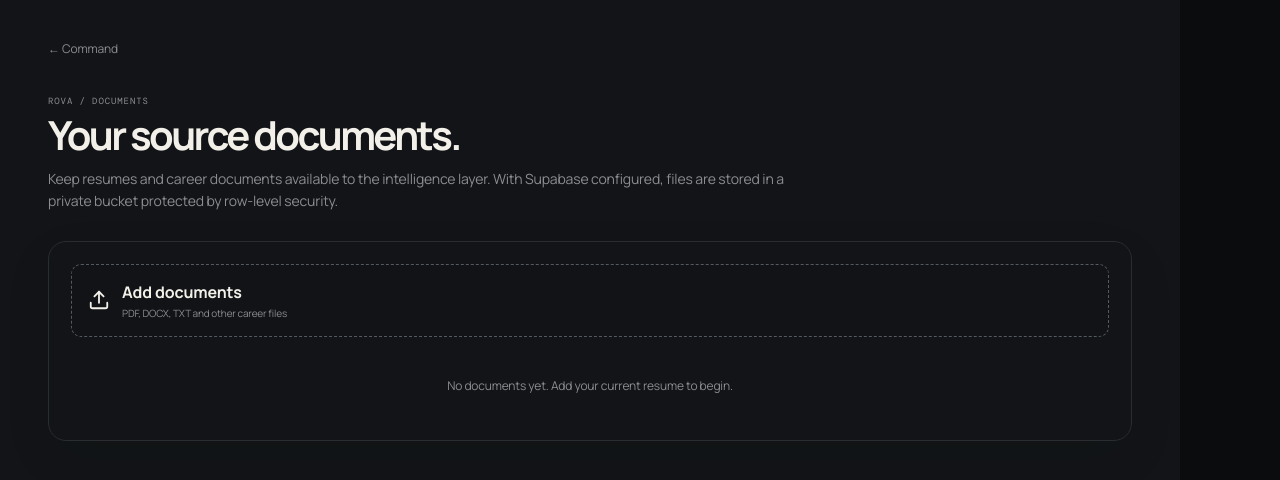
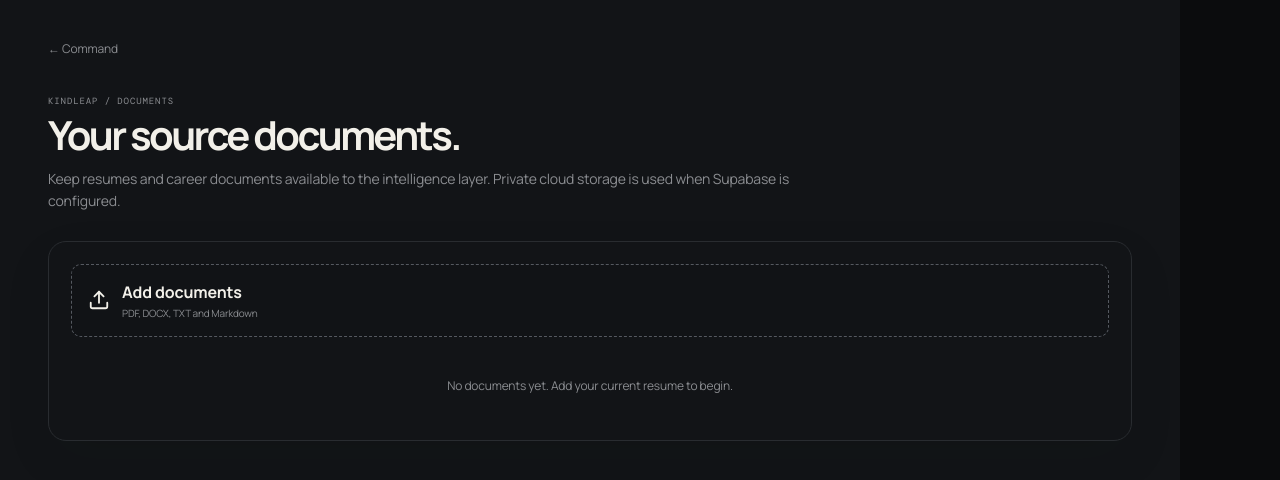
Before and after one commit to madebykraman/jobapplyify, a Next.js app: page /documents in a window 1280 px wide. Shown: the top 480 px of the page. Built offline with nearby package versions, Linux system fonts and the light colour scheme; no server answers.

Commit message:
fix: safely delete remote documents and clean legacy branding

```diff
--- a/app/documents/page.tsx
+++ b/app/documents/page.tsx
@@ -9,9 +9,10 @@ export default function DocumentsPage(){
  const [docs,setDocs]=useState<RovaDocument[]>([]); const [busy,setBusy]=useState(false); const [status,setStatus]=useState('')
  useEffect(()=>setDocs(loadDocuments()),[])
  async function add(e:React.ChangeEvent<HTMLInputElement>){const files=Array.from(e.target.files||[]);if(!files.length)return;setBusy(true);setStatus('');const next=[...docs];for(const f of files){let text='';try{if(f.type==='text/plain'||f.name.endsWith('.md'))text=await f.text()}catch{}
-   if(supabase){const {data:{user}}=await supabase.auth.getUser();if(user){const path=`${user.id}/${uid('file')}_${f.name.replace(/[^a-zA-Z0-9._-]/g,'_')}`;const upload=await supabase.storage.from('documents').upload(path,f,{upsert:false});if(upload.error){setStatus(upload.error.message);continue}const row=await supabase.from('documents').insert({user_id:user.id,name:f.name,storage_path:path,mime_type:f.type||'',size_bytes:f.size,extracted_text:text});if(row.error){setStatus(row.error.message);continue}}}
-   next.unshift({id:uid('doc'),name:f.name,type:f.type||'file',size:f.size,uploadedAt:new Date().toISOString(),extractedText:text})
+   let storagePath:string|undefined
+   if(supabase){const {data:{user}}=await supabase.auth.getUser();if(user){storagePath=`${user.id}/${uid('file')}_${f.name.replace(/[^a-zA-Z0-9._-]/g,'_')}`;const upload=await supabase.storage.from('documents').upload(storagePath,f,{upsert:false});if(upload.error){setStatus(upload.error.message);continue}const row=await supabase.from('documents').insert({user_id:user.id,name:f.name,storage_path:storagePath,mime_type:f.type||'',size_bytes:f.size,extracted_text:text});if(row.error){await supabase.storage.from('documents').remove([storagePath]);setStatus(row.error.message);continue}}}
+   next.unshift({id:uid('doc'),name:f.name,type:f.type||'file',size:f.size,uploadedAt:new Date().toISOString(),extractedText:text,storagePath})
  }setDocs(next);saveDocuments(next);setBusy(false);if(!status)setStatus(supabase?'Stored in your private document bucket.':'Saved locally. Connect Supabase for private cloud storage.');e.target.value=''}
- function remove(id:string){const next=docs.filter(d=>d.id!==id);setDocs(next);saveDocuments(next)}
- return <main className="main standalone"><Link className="back" href="/">← Command</Link><div className="mono eyebrow">ROVA / DOCUMENTS</div><h1 className="title">Your source documents.</h1><p className="lead">Keep resumes and career documents available to the intelligence layer. With Supabase configured, files are stored in a private bucket protected by row-level security.</p><section className="formcard"><div className="upload"><Upload size={22}/><div><b>{busy?'Adding…':'Add documents'}</b><small>PDF, DOCX, TXT and other career files</small></div><input type="file" multiple accept=".pdf,.docx,.txt,.md" onChange={add}/></div>{status&&<div className="notice"><ShieldCheck size={15}/>{status}</div>}{docs.length===0?<div className="empty">No documents yet. Add your current resume to begin.</div>:<div className="doclist">{docs.map(d=><div className="docrow" key={d.id}><FileText size={18}/><div><b>{d.name}</b><small>{Math.round(d.size/1024)} KB · {new Date(d.uploadedAt).toLocaleDateString()}</small></div><button className="link" onClick={()=>remove(d.id)} aria-label={`Delete ${d.name}`}><Trash2 size={15}/></button></div>)}</div>}</section></main>
+ async function remove(id:string){const doc=docs.find(d=>d.id===id);if(!doc)return;setBusy(true);setStatus('');if(supabase&&doc.storagePath){const {data:{user}}=await supabase.auth.getUser();if(user&&doc.storagePath.startsWith(`${user.id}/`)){const storage=await supabase.storage.from('documents').remove([doc.storagePath]);if(storage.error){setStatus(storage.error.message);setBusy(false);return}const row=await supabase.from('documents').delete().eq('user_id',user.id).eq('storage_path',doc.storagePath);if(row.error){setStatus(row.error.message);setBusy(false);return}}}const next=docs.filter(d=>d.id!==id);setDocs(next);saveDocuments(next);setBusy(false);setStatus('Document removed.');}
+ return <main className="main standalone"><Link className="back" href="/">← Command</Link><div className="mono eyebrow">KINDLEAP / DOCUMENTS</div><h1 className="title">Your source documents.</h1><p className="lead">Keep resumes and career documents available to the intelligence layer. Private cloud storage is used when Supabase is configured.</p><section className="formcard"><div className="upload"><Upload size={22}/><div><b>{busy?'Working…':'Add documents'}</b><small>PDF, DOCX, TXT and Markdown</small></div><input type="file" multiple accept=".pdf,.docx,.txt,.md" onChange={add}/></div>{status&&<div className="notice"><ShieldCheck size={15}/>{status}</div>}{docs.length===0?<div className="empty">No documents yet. Add your current resume to begin.</div>:<div className="doclist">{docs.map(d=><div className="docrow" key={d.id}><FileText size={18}/><div><b>{d.name}</b><small>{Math.round(d.size/1024)} KB · {new Date(d.uploadedAt).toLocaleDateString()}</small></div><button className="link" onClick={()=>remove(d.id)} disabled={busy} aria-label={`Delete ${d.name}`}><Trash2 size={15}/></button></div>)}</div>}</section></main>
 }
```
